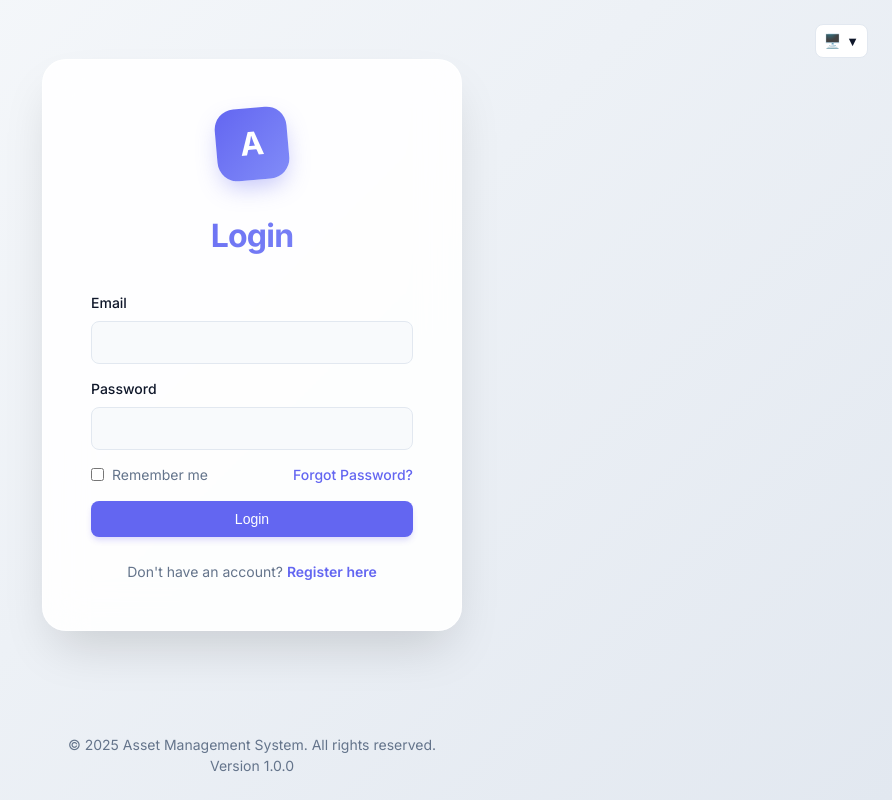
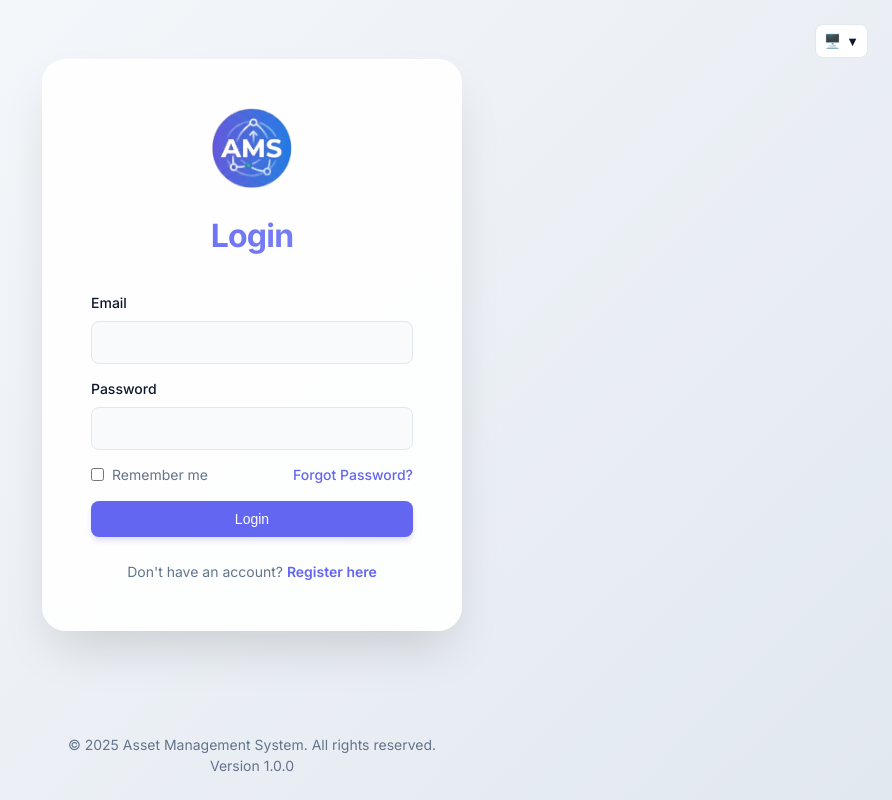
Before and after one commit to parshva213/Asset_Management_System, a React (Create React App) app in the folder frontend/: page /login in a window 1280 px wide. Shown: the whole page, without its empty margins (388-1280 px from the left). Built offline with nearby package versions, Linux system fonts and the light colour scheme.

Commit message:
updating the css

```diff
--- a/frontend/src/App.css
+++ b/frontend/src/App.css
@@ -656,24 +656,11 @@ body.dark input:-webkit-autofill:active {
 }
 
 .auth-logo {
-    width: 72px;
-    height: 72px;
-    border-radius: 20px;
-    background: linear-gradient(135deg, var(--primary), #818cf8);
-    color: white;
-    font-size: 2rem;
-    font-weight: 700;
-    display: flex;
-    align-items: center;
-    justify-content: center;
-    margin: 0 auto 2rem auto;
-    box-shadow: 0 10px 25px -5px rgba(99, 102, 241, 0.4);
-    transform: rotate(-5deg);
-    transition: transform 0.3s ease;
-}
-
-.auth-card:hover .auth-logo {
-    transform: rotate(0deg) scale(1.05);
+    height: 80px;
+    width: auto;
+    margin: 0 auto 1.5rem auto;
+    display: block;
+    /* Removed background/shadow/border-radius to show only the logo image */
 }
 
 .theme-toggle-wrapper {
--- a/frontend/src/components/Layout.js
+++ b/frontend/src/components/Layout.js
@@ -6,6 +6,7 @@ import { useTheme } from "./../contexts/ThemeContext"
 import { useMemo } from "react"
 import Loading from "./Loading"
 import Footer from "./Footer"
+import logo from "../img/logo.png"
 
 import ThemeToggle from "./ThemeToggle"
 
@@ -71,7 +72,7 @@ const Layout = () => {
       {/* Global Header */}
       <header className="global-header">
         <div className="header-left">
-            <div className="logo-circle">A</div>
+            <img src={logo} alt="Logo" className="header-logo" />
             <span className="brand-name">Asset Management System</span>
         </div>
 
--- a/frontend/src/pages/Login.js
+++ b/frontend/src/pages/Login.js
@@ -3,6 +3,7 @@ import { Link, useNavigate } from "react-router-dom"
 import { useAuth } from "../contexts/AuthContext"
 import ThemeToggle from "../components/ThemeToggle"
 import Footer from "../components/Footer"
+import logo from "../img/logo.png"
 
 const Login = () => {
   const [formData, setFormData] = useState({ email: "", password: "" })
@@ -56,10 +57,8 @@ const Login = () => {
           <ThemeToggle />
       </div>
       <div className="auth-card">
-        {/* AMS Logo in Circle */}
-        <div className="auth-logo">
-            A
-        </div>
+        {/* AMS Logo */}
+        <img src={logo} alt="AMS Logo" className="auth-logo" />
 
         <h2 className="auth-title">Login</h2>
 
```
Also changed, not shown: frontend/img/logo.png (deleted), 1 other file (tests, documents, lock files or other folders).
